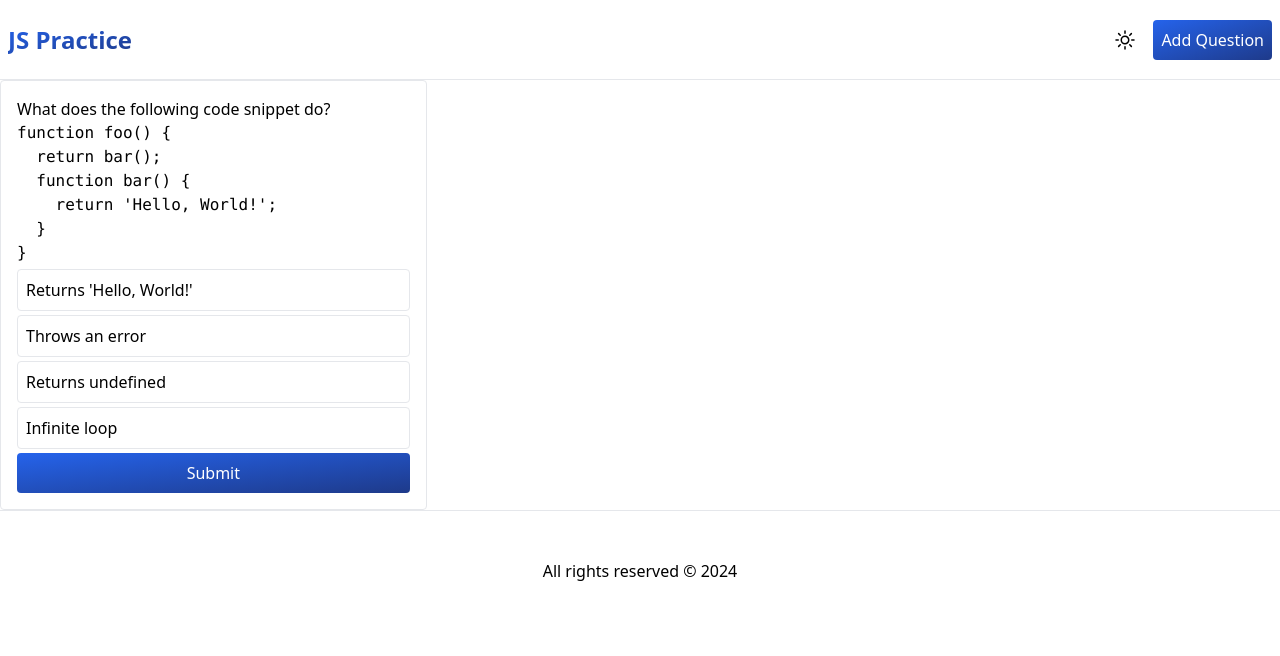
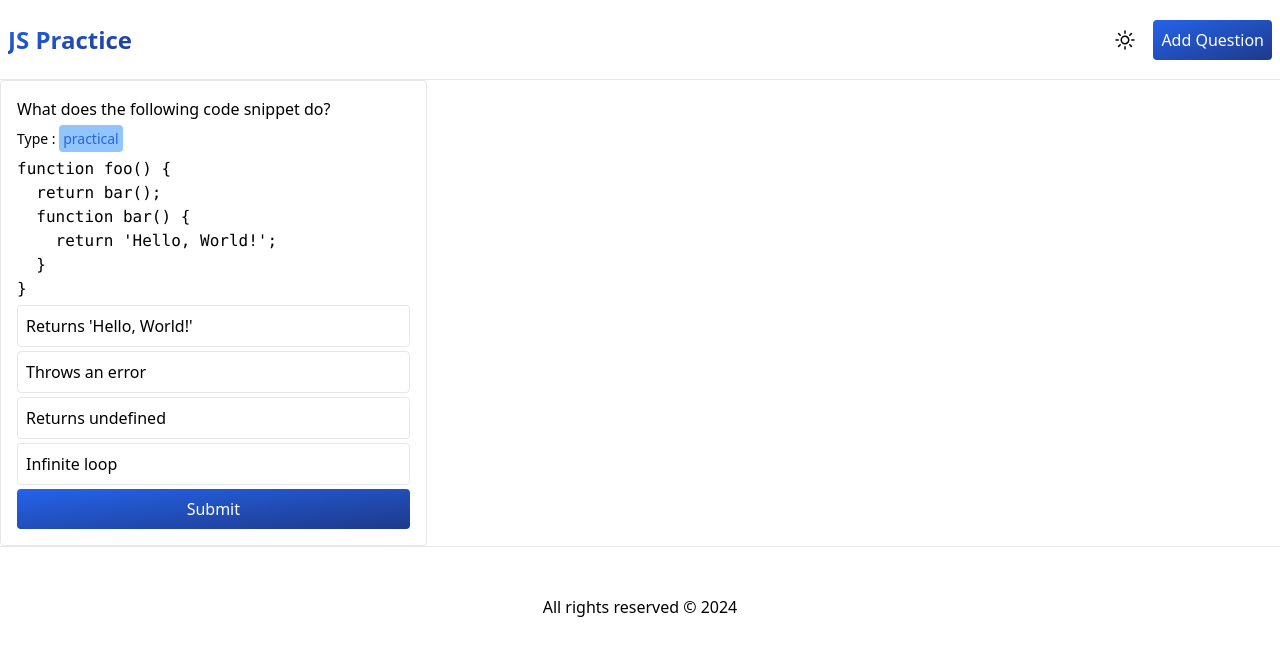
Before and after one commit to ashsajal1/js-practice-app, a React (Vite) app: page /quiz in a window 1280 px wide. Shown: the top 656 px of the page. Built offline with nearby package versions, Linux system fonts and the light colour scheme.

Commit message:
add question type badge

```diff
--- a/src/pages/quiz.tsx
+++ b/src/pages/quiz.tsx
@@ -37,6 +37,7 @@ export default function Quiz() {
             <div>
                 <div className="w-full md:w-1/3 border p-6 md:p-4 rounded">
                     <p>{curretnQuestion?.question}</p>
+                    <p className='py-2 text-sm font-extralight'>Type : <span className='text-sm bg-blue-300 rounded p-1 text-blue-600'>{curretnQuestion?.type}</span></p>
 
                     {curretnQuestion?.code && <pre><code>{curretnQuestion.code}</code></pre>}
 
```
